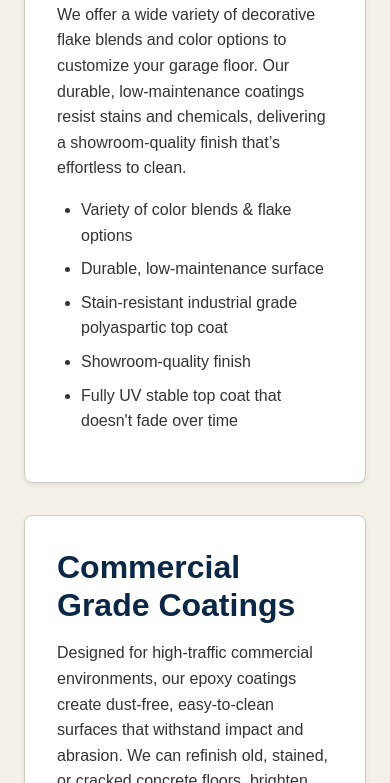
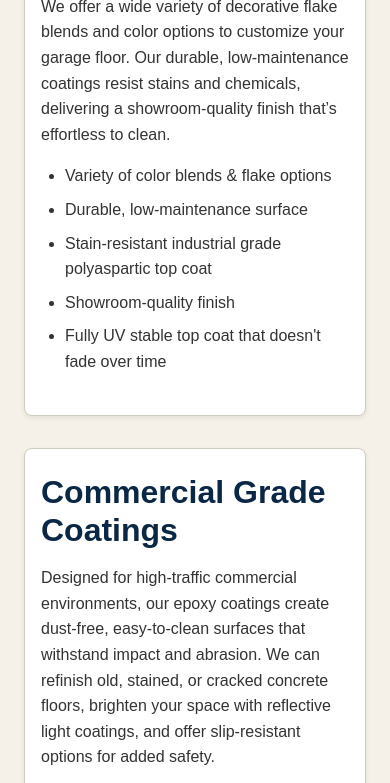
Before and after one commit to uslava77/ogopogo, a plain HTML site: page services.html in a window 390 px wide. Shown: the part 493-1276 px from the top of the page. Drawn offline with Linux system fonts and the light colour scheme.

Commit message:
Fix spacing

```diff
--- a/styles.css
+++ b/styles.css
@@ -772,6 +772,10 @@ footer {
          background-color: var(--accent-color);
          color: var(--text-color-on-accent);
     }
+
+    .services-section .service {
+        padding: 1.5rem 1rem;
+    }
 }
 
 @media (min-width: 1200px) {
```
